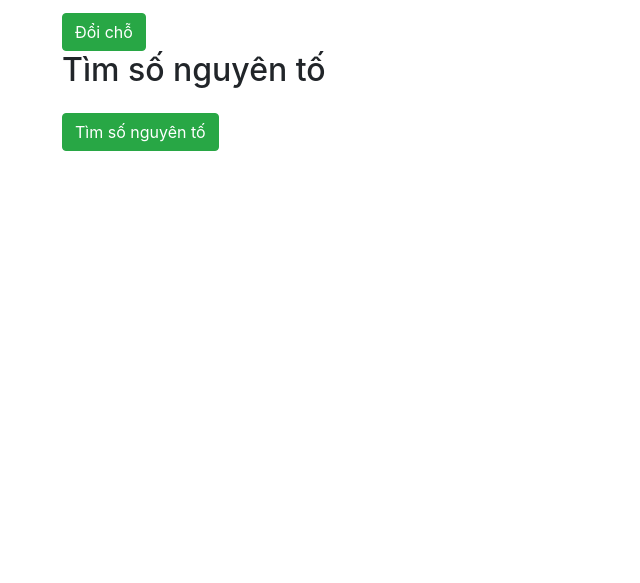
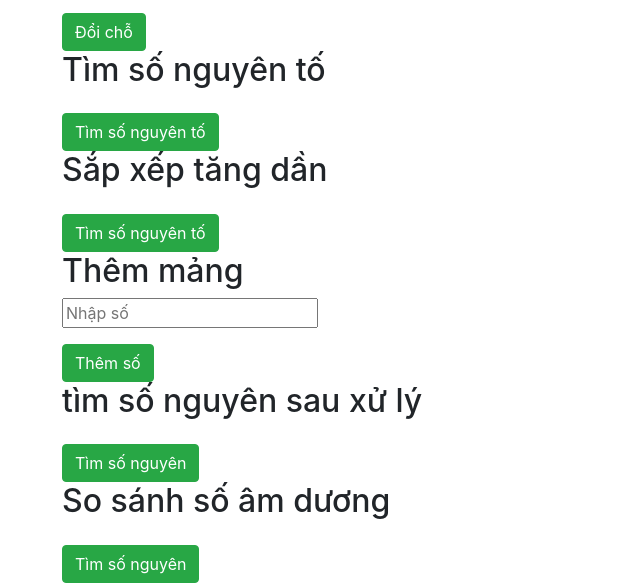
Before and after one commit to Khanh020920012/baitapJSbuoi18_khanh, a plain HTML site: page baitap1/index.html in a window 1280 px wide. Shown: the part 712-1295 px from the top of the page, without its empty margins (23-663 px from the left). Before the commit the page ends 863 px from the top, so only its background shows below. Drawn offline with nearby package versions, Linux system fonts and the light colour scheme.

Commit message:
baitap them

```diff
--- a/baitap1/index.html
+++ b/baitap1/index.html
@@ -59,6 +59,28 @@
 
           <button onclick="soNguyenTo()" class="btn btn-success mt-3">Tìm số nguyên tố</button>
           <div id="noti8"></div>
+          <h2>Sắp xếp tăng dần</h2>
+
+
+          <button onclick="tangDan()" class="btn btn-success mt-3">Tìm số nguyên tố</button>
+          <div id="noti9"></div>
+          <div class="form">
+            <h2>Thêm mảng</h2>
+            <input type="number" id="txtVitri3" placeholder="Nhập số">
+           </div>
+           <button onclick="themMang()" class="btn btn-success mt-3">Thêm số</button>
+           <div id="noti10"></div>
+           <h2>tìm số nguyên sau xử lý</h2>
+
+
+          <button onclick="timSoNguyen()" class="btn btn-success mt-3">Tìm số nguyên </button>
+          <div id="noti11"></div>
+          <h2>So sánh số âm dương</h2>
+
+
+          <button onclick="soAmDuong()" class="btn btn-success mt-3">Tìm số nguyên </button>
+          <div id="noti12"></div>
+
     </div>
 
     <!-- Optional JavaScript -->
--- a/baitap1/index.js
+++ b/baitap1/index.js
@@ -89,3 +89,50 @@ function soNguyenTo() {
   }
   document.getElementById("noti8").innerHTML = "Số nguyên tố là " + indexNumber;
 }
+
+function tangDan() {
+  for (var i = 0; i < convertArray.length; i++) {
+    for (var j = i + 1; j < convertArray.length; j++) {
+      if (convertArray[i] > convertArray[j]) {
+        var hoanVi = convertArray[i];
+        convertArray[i] = convertArray[j];
+        hoanVi = convertArray[j];
+      }
+    }
+  }
+  document.getElementById("noti9").innerHTML = "Hàm tăng dần : " + convertArray;
+}
+function themMang() {
+  var txtVitri3 = document.getElementById("txtVitri3").value * 1;
+  soNguyen.push(txtVitri3);
+  document.getElementById("noti10").innerHTML = soNguyen;
+}
+
+function timSoNguyen() {
+  var soNguyenSauXuLy = [];
+  for (var i = 0; i < soNguyen.length; i++) {
+    if (Number.isInteger(soNguyen[i])) {
+      soNguyenSauXuLy.push(soNguyen[i]);
+    }
+  }
+  document.getElementById("noti11").innerHTML = soNguyenSauXuLy;
+}
+
+function soAmDuong(){
+  var dem1 = 0;
+  var dem2 = 0;
+  for(var i = 0; i< convertArray.length;i++){
+    var score = convertArray[i];
+    if(score > 0 ){
+      dem1++;
+    }if(score < 0 ){
+      dem2++;
+    }
+  }
+  if(dem1 > dem2 ){
+    result = "số dương nhiều hơn số âm";
+  }else if (dem1 < dem2) {
+    result = "số âm nhiều hơn số dương";
+  }
+  document.getElementById("noti12").innerHTML = result;
+}
```
